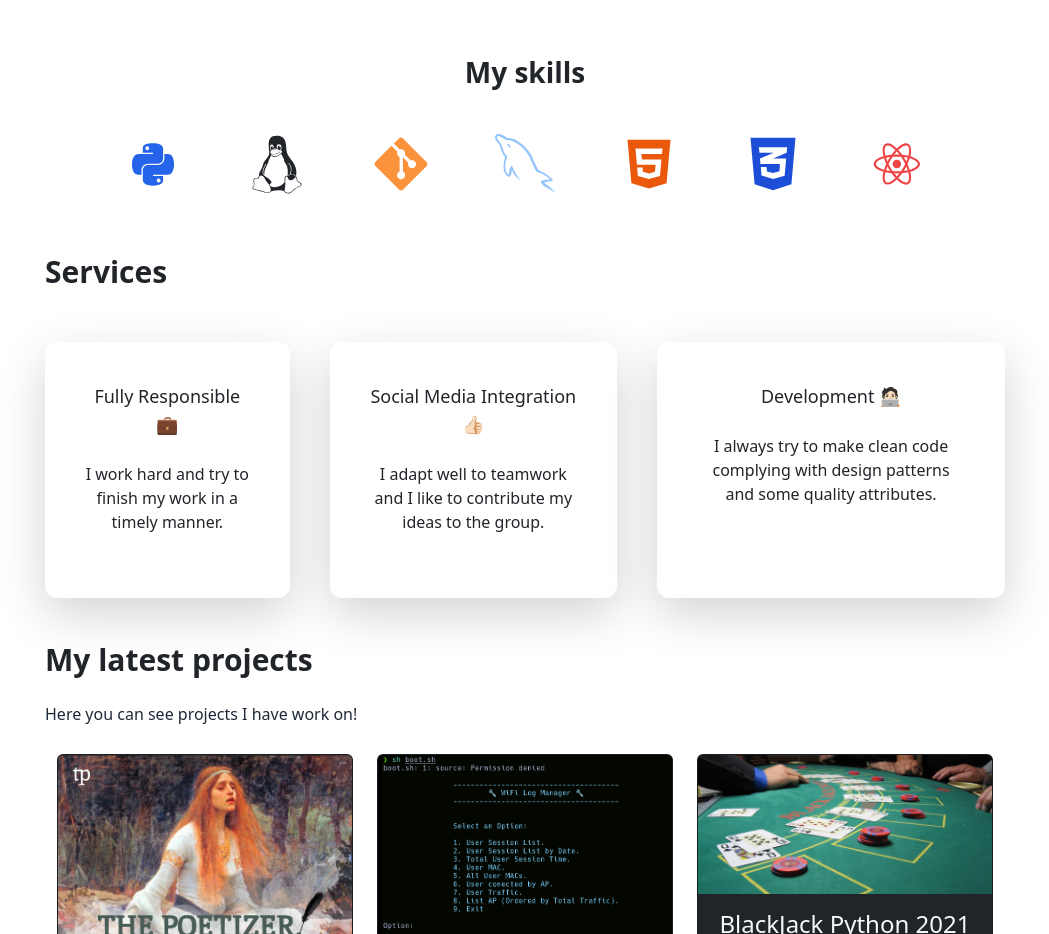
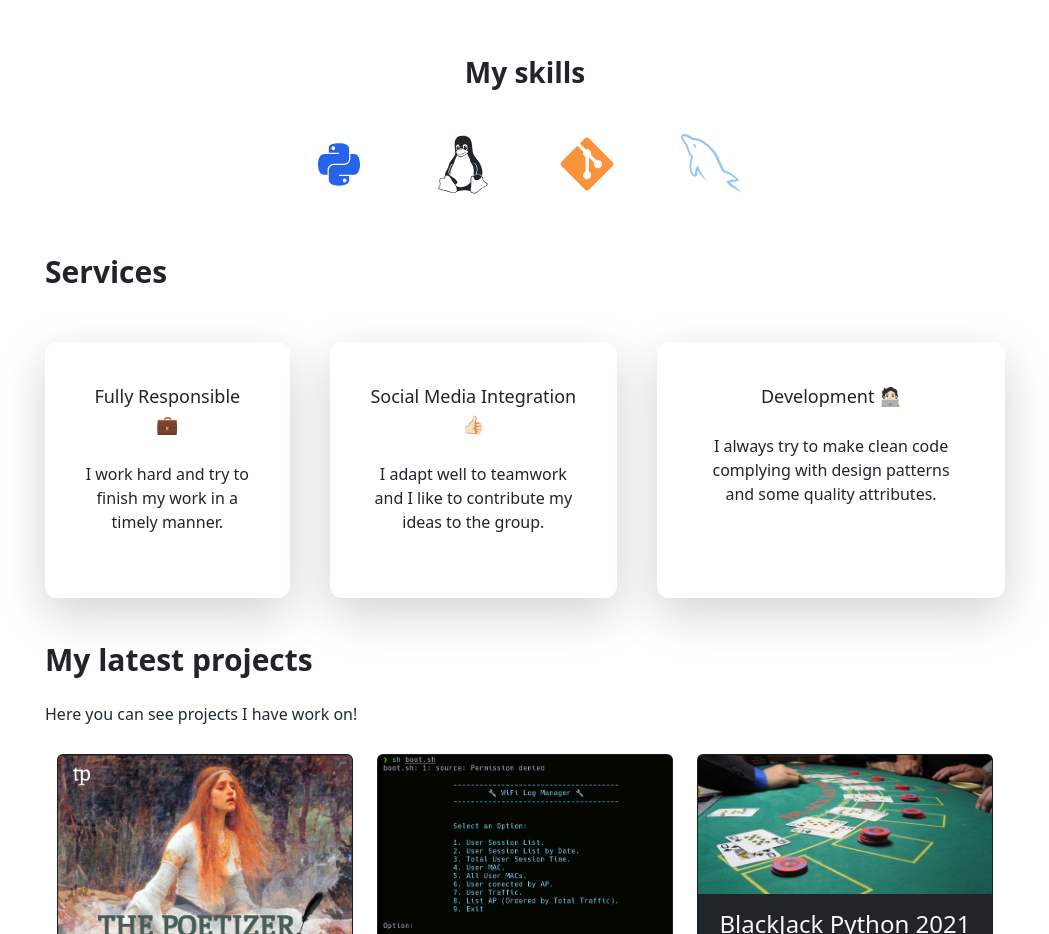
Before and after one commit to j0k3rD/Portfolio, a Next.js app: page / in a window 1280 px wide. Shown: the part 820-1754 px from the top of the page, without its empty margins (115-1164 px from the left). Built offline with nearby package versions, Linux system fonts and the light colour scheme.

Commit message:
public folder

```diff
--- a/pages/index.js
+++ b/pages/index.js
@@ -137,15 +137,15 @@ export default function Home() {
                 <div className=' text-blue-300'>
                   <GrMysql />
                 </div>
-                <div className=' text-orange-600'>
+                {/* <div className=' text-orange-600'>
                   <AiFillHtml5 />
                 </div>
                 <div className=' text-blue-700'>
                   <FaCss3Alt />
                 </div>
                 <div className=' text-red-500'>
-                  <DiReact />
-                </div>
+                  <DiReact /> */}
+                {/* </div> */}
               </div>
             </div>
           </div>
@@ -166,7 +166,7 @@ export default function Home() {
               I always try to <span className=' text-teal-500'>make clean code</span> complying with design patterns and some quality attributes.
             </p>*/}
           </div>
-          <div className='md:flex-grid lg:flex gap-10'>
+          <div className='sm:flex md:flex-grid lg:flex gap-10'>
             <div className='text-center shadow-lg p-10 rounded-xl my-10 dark:bg-white'>
               {/* <Image src={design} width={100} height={100} /> */}
               <h3 className='text-lg font-medium pb-2'>Fully Responsible 💼</h3>
```
